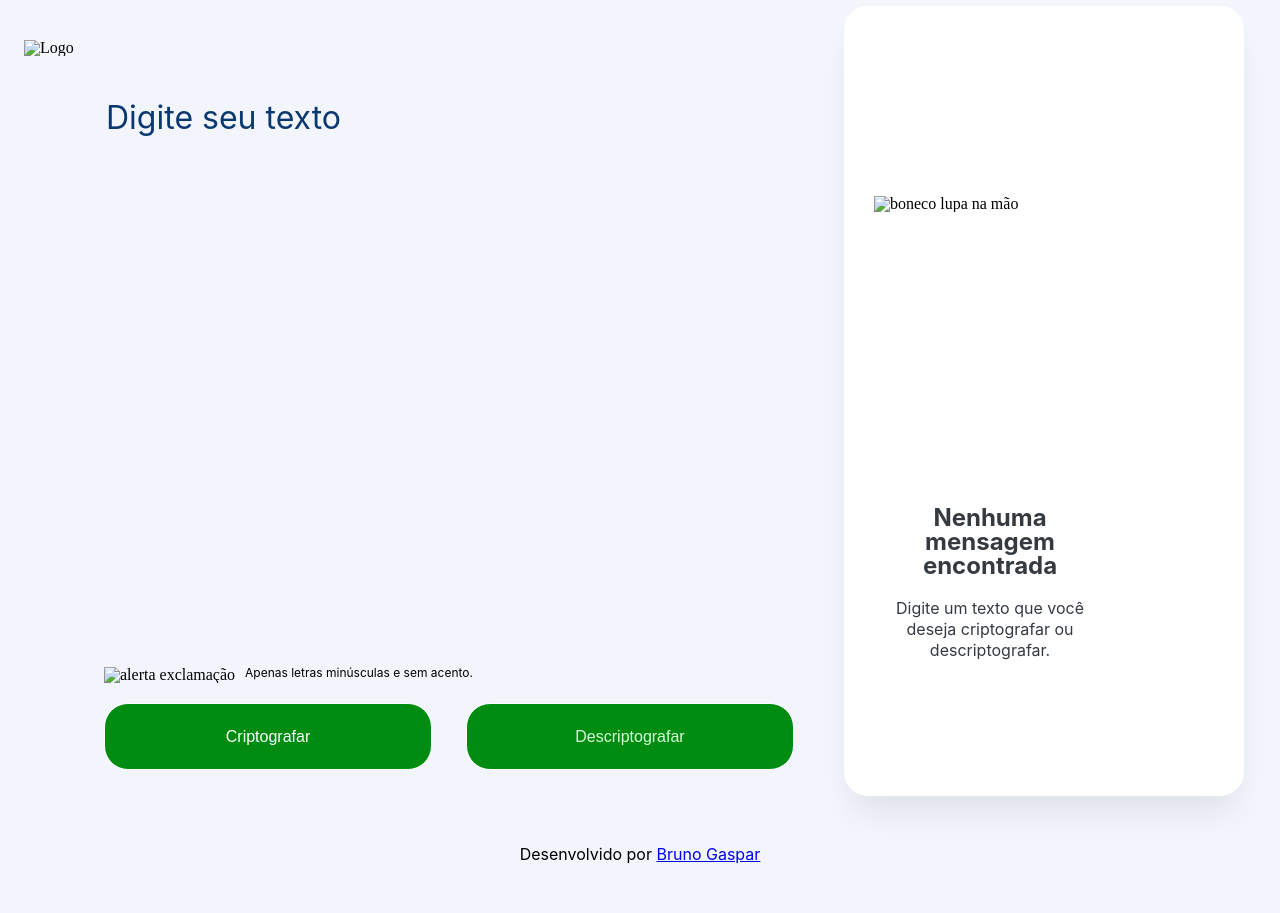
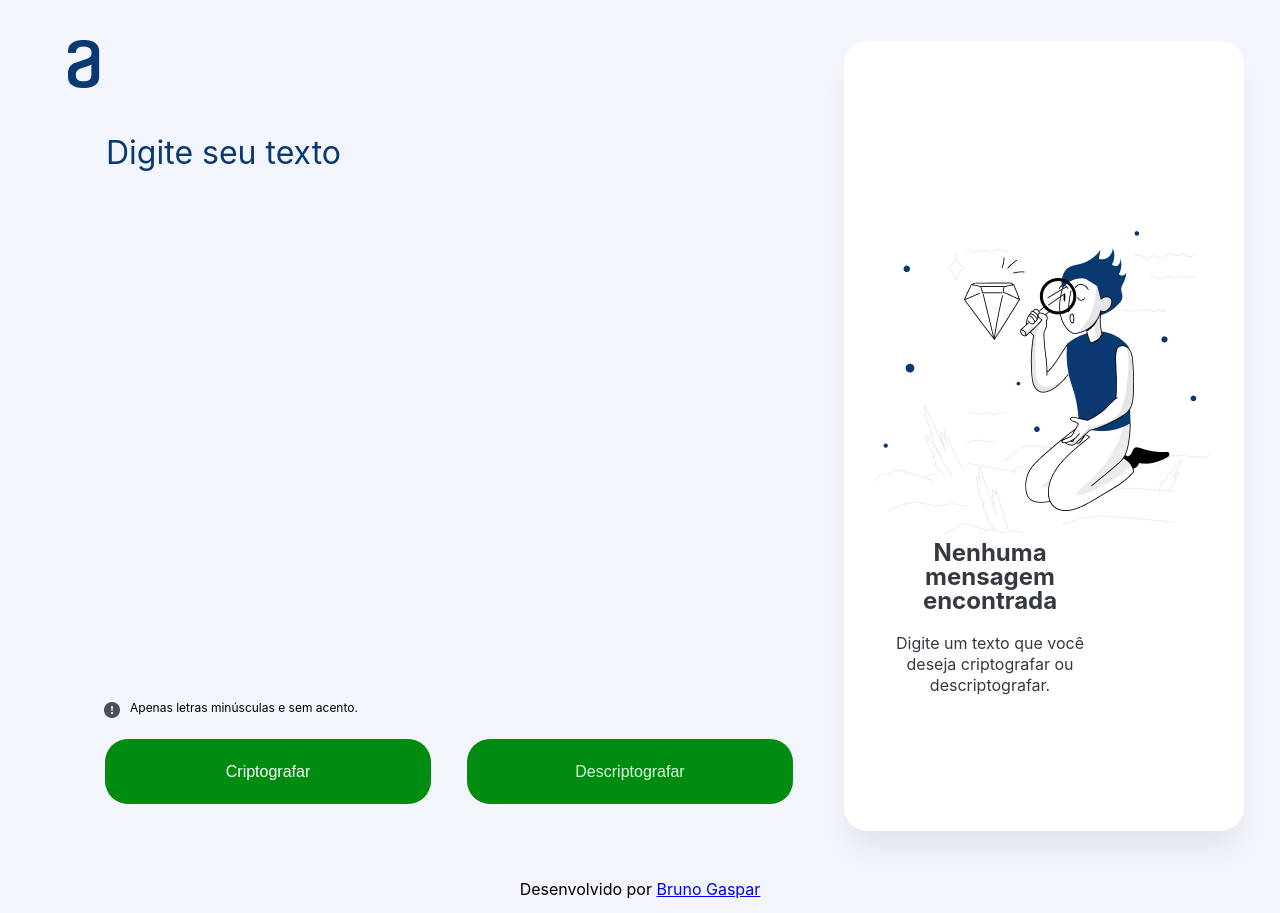
Before and after one commit to bruno-gac/challenge-encriptador, a plain HTML site: page index.html in a window 1280 px wide. Before the commit the page ends 878 px from the top, so only its background shows below. Drawn offline with Linux system fonts and the light colour scheme; the site is published under a folder, as on GitHub Pages, so addresses that start at the root find nothing.

Commit message:
add "." para as imagens aparecerem

```diff
--- a/index.html
+++ b/index.html
@@ -12,7 +12,7 @@
   <body>
     <div class="logo-alura">
       <header>
-        <img src="/imagens/logo.png" alt="Logo" />
+        <img src="./imagens/logo.png" alt="Logo" />
       </header>
 
       <main>
@@ -27,7 +27,7 @@
           ></textarea>
 
           <div class="alerta">
-            <img src="/imagens/alerta.png" alt="alerta exclamação">
+            <img src="./imagens/alerta.png" alt="alerta exclamação">
             <p class="">Apenas letras minúsculas e sem acento.</p>
         </div>
 
@@ -54,7 +54,7 @@
           <div id="mostra-conteudo">
             <img
               class="boneco"
-              src="/imagens/boneco.png"
+              src="./imagens/boneco.png"
               alt="boneco lupa na mão"
             />
 
```
